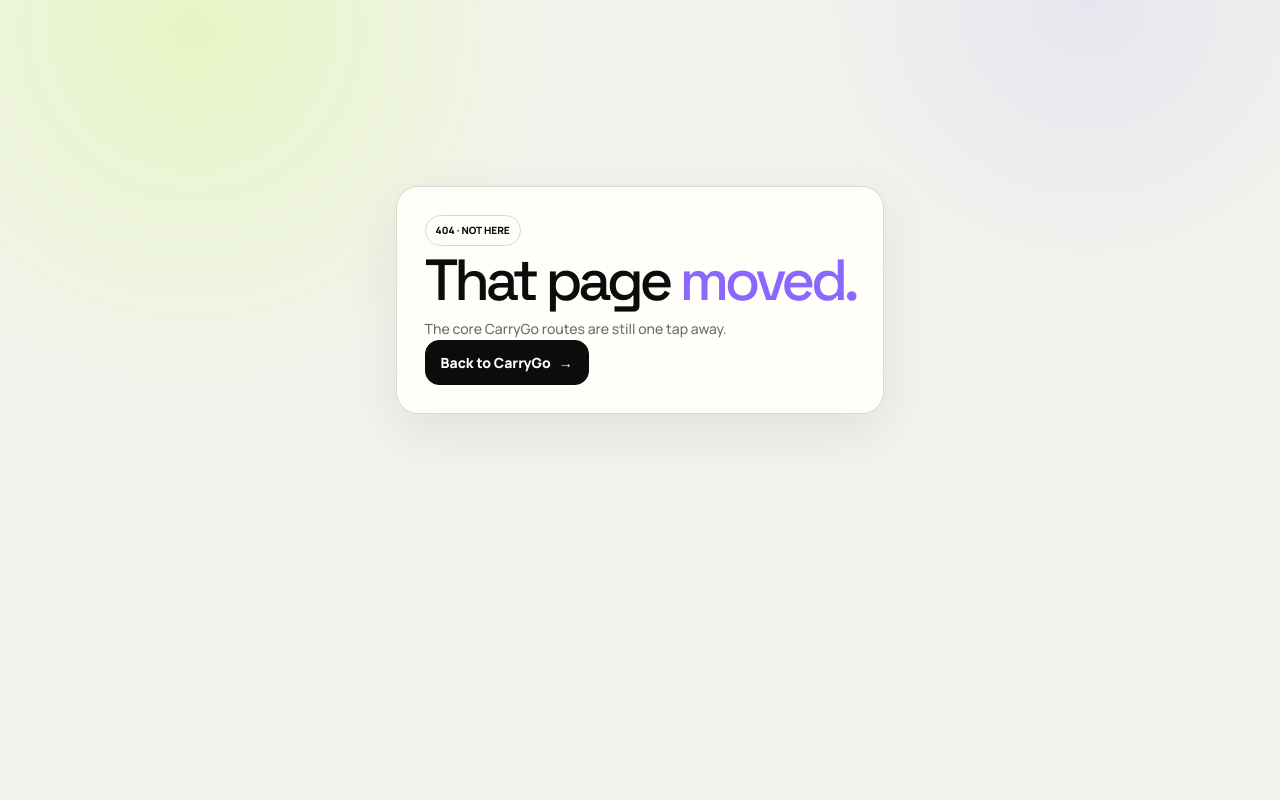
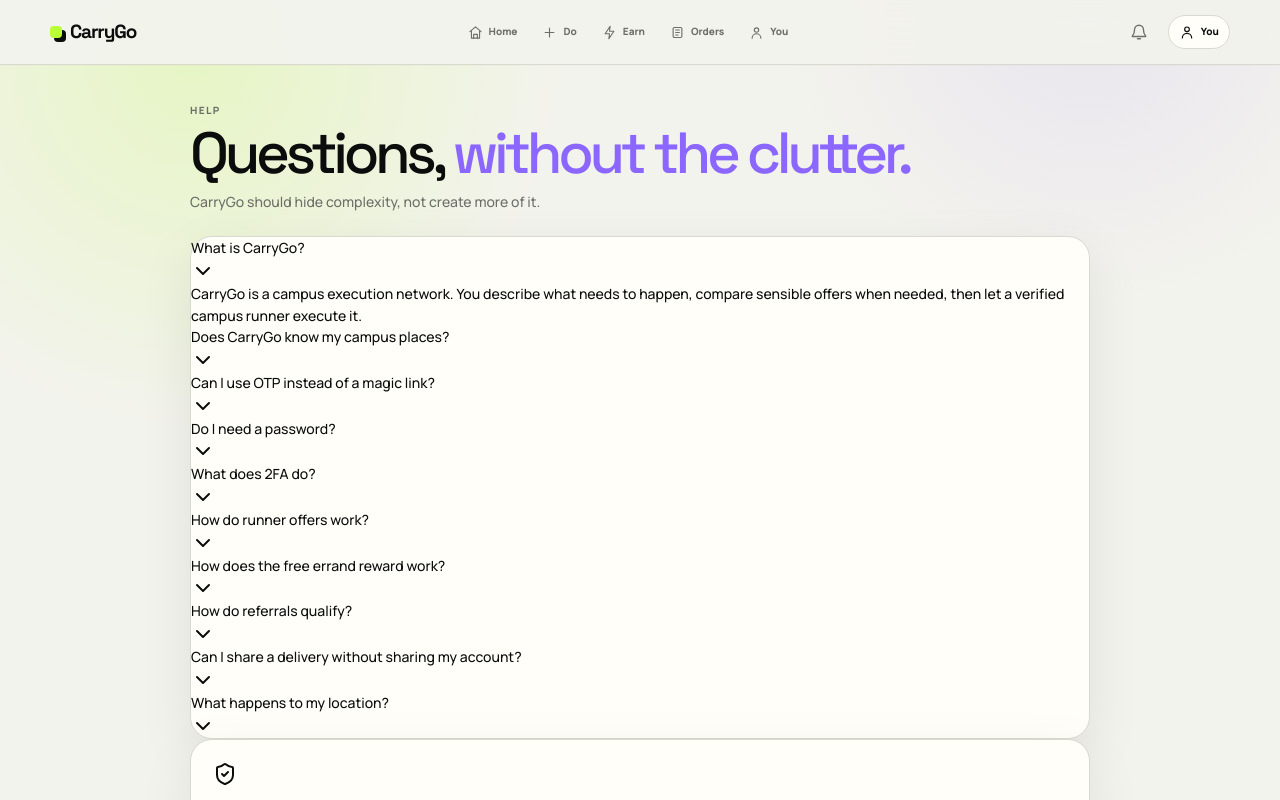
Before and after one commit to FavourEjiogu/CarryGo, a Next.js app: page /faq in a window 1280 px wide. Before the commit this address had no page. Shown: the top 800 px of the page. Built offline with nearby package versions, Linux system fonts and the light colour scheme.

Commit message:
feat: add CarryGo FAQ

```diff
--- /dev/null
+++ b/app/faq/page.tsx
@@ -0,0 +1,15 @@
+'use client';
+import{useState}from'react';import Link from'next/link';import{ChevronDown,HelpCircle,ShieldCheck}from'lucide-react';import{AppShell}from'@/src/components/AppShell';
+const faqs=[
+["What is CarryGo?","CarryGo is a campus execution network. You describe what needs to happen, compare sensible offers when needed, then let a verified campus runner execute it."],
+["Does CarryGo know my campus places?","Yes. Known public campus places are matched to canonical locations when confidence is high. Ambiguous names stay editable instead of being guessed."],
+["Can I use OTP instead of a magic link?","Yes. One-time code is the default email sign-in method. The email contains a code; you can also choose the one-tap link method."],
+["Do I need a password?","No. Passwords are optional. You can keep using email OTP and add a password later from Security."],
+["What does 2FA do?","2FA adds a second authenticator-app code after sign-in. You can enable or disable it from Security."],
+["How do runner offers work?","Offers show the things that matter: fee, ETA, completed tasks, verification and reliability signals. You choose what makes sense before funding."],
+["How does the free errand reward work?","The current reward system can grant free-errand credits through weekly leaderboard placement and referral milestones. Item cost and runner compensation still apply."],
+["How do referrals qualify?","A referred user qualifies their referral when they complete their first CarryGo task. Every fifth qualifying referral unlocks a free errand credit."],
+["Can I share a delivery without sharing my account?","Yes. Share live status creates a temporary delivery-only link. It expires automatically and does not expose account history or location history."],
+["What happens to my location?","Location telemetry is only used while a delivery is being followed and is not exposed as a historical public trail."],
+];
+export default function FAQ(){const[open,setOpen]=useState(0);return <AppShell><main className="shell app-page narrow"><div className="page-top"><div><div className="eyebrow">HELP</div><h1 className="app-title">Questions, <em>without the clutter.</em></h1><p className="sub">CarryGo should hide complexity, not create more of it.</p></div></div><section className="card faq-list">{faqs.map(([q,a],i)=><div className={open===i?'faq-item open':'faq-item'} key={q}><button type="button" onClick={()=>setOpen(open===i?-1:i)} aria-expanded={open===i}><span>{q}</span><ChevronDown/></button>{open===i&&<p>{a}</p>}</div>)}</section><div className="card form faq-security"><div className="faq-icon"><ShieldCheck/></div><h2>Your security is part of the product.</h2><p className="sub">CarryGo uses server-side validation, campus-scoped access rules, explicit funding, private handoff codes and optional authenticator-based 2FA.</p><div className="actions"><Link className="btn dark" href="/security">Open Security</Link><Link className="btn ghost" href="/privacy">Read Privacy</Link></div></div><div className="soft-note"><HelpCircle size={14}/>Still stuck? Contact the team through the support details in the app.</div></main></AppShell>}
```
